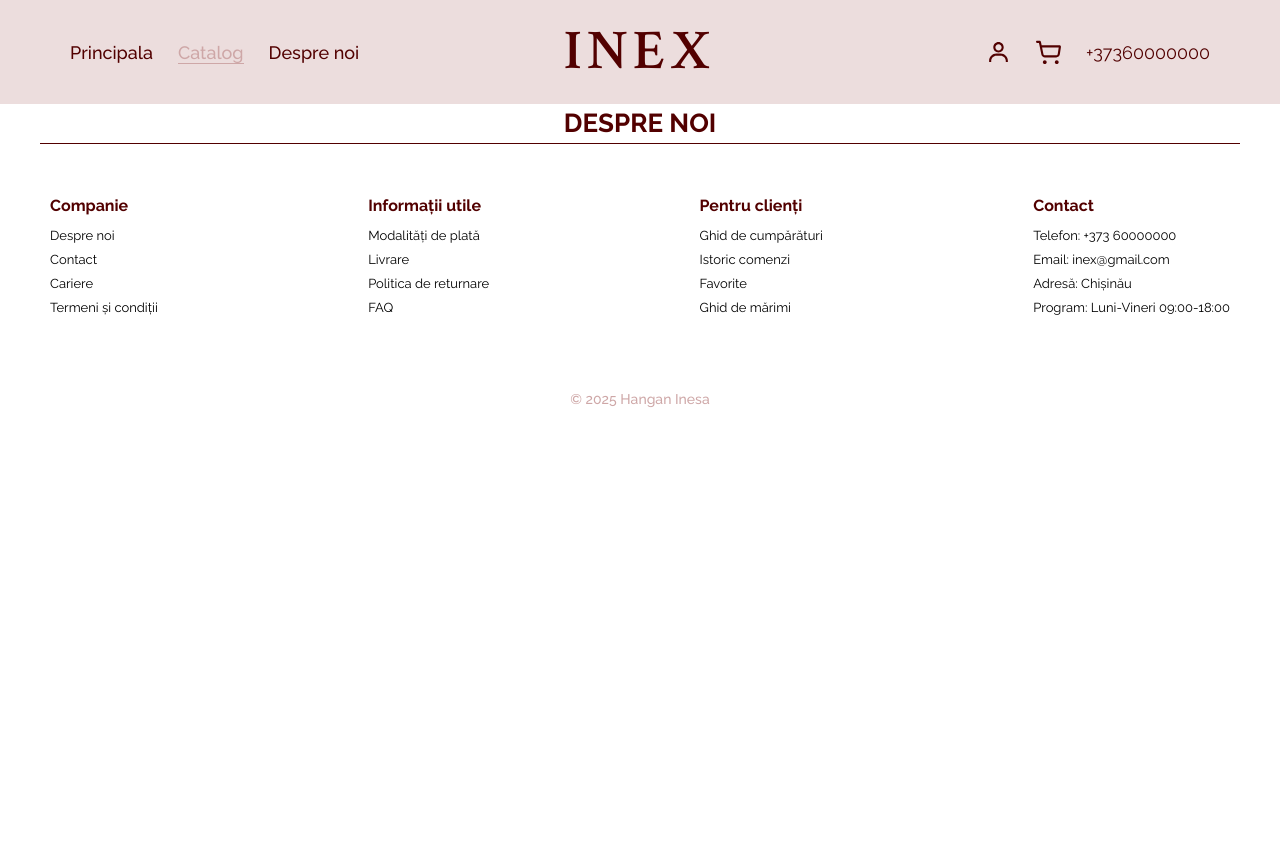
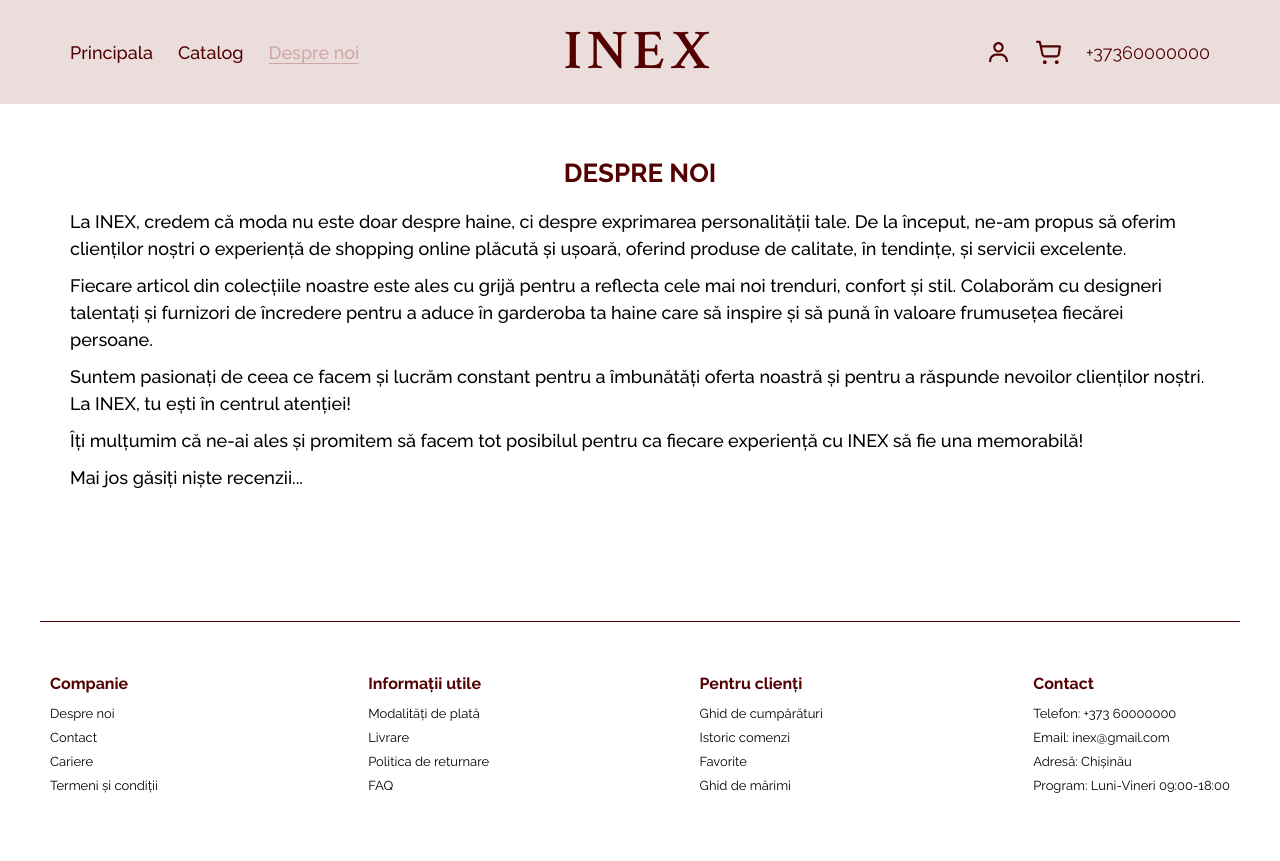
Before and after one commit to inessa013/inex, a PHP site: page /about.php in a window 1280 px wide. Shown: the top 861 px of the page. Before the commit the page ends 407 px from the top, so only its background shows below. Run offline with PHP 8.4, Linux system fonts and the light colour scheme.

Commit message:
Bug fixes

```diff
--- a/about.php
+++ b/about.php
@@ -1,3 +1,5 @@
+<?php $active = 'about'; ?>
+
 <!DOCTYPE html>
 <html lang="en">
 <head>
@@ -6,15 +8,36 @@
     <title>INEX</title>
     <link rel="stylesheet" href="css/reset.css">
     <link rel="stylesheet" href="css/style.css">
+    <link rel="stylesheet" href="css/about.css">
 </head>
 <body>
     <?php include_once __DIR__ . '/component/sprite-svg.php'; ?>
     <?php include_once __DIR__ . '/component/header.php'; ?>
     <main class="main">
-        <section class="about">
-            <h1 class="about__title title-1">
-                Despre noi
-            </h1>
+        <section class="about section">
+            <div class="about__container container">
+                <h1 class="about__title title-1">
+                    Despre noi
+                </h1>
+                <div class="about__informatie">
+                    <p class="about__paragraf">
+                        La INEX, credem că moda nu este doar despre haine, ci despre exprimarea personalității tale. De la început, ne-am propus să oferim clienților noștri o experiență de shopping online plăcută și ușoară, oferind produse de calitate, în tendințe, și servicii excelente.
+                    </p>
+                    <p class="about__paragraf">
+                        Fiecare articol din colecțiile noastre este ales cu grijă pentru a reflecta cele mai noi trenduri, confort și stil. Colaborăm cu designeri talentați și furnizori de încredere pentru a aduce în garderoba ta haine care să inspire și să pună în valoare frumusețea fiecărei persoane.
+                    </p>
+                    <p class="about__paragraf">
+                        Suntem pasionați de ceea ce facem și lucrăm constant pentru a îmbunătăți oferta noastră și pentru a răspunde nevoilor clienților noștri. La INEX, tu ești în centrul atenției!
+                    </p>
+                    <p class="about__paragraf">
+                        Îți mulțumim că ne-ai ales și promitem să facem tot posibilul pentru ca fiecare experiență cu INEX să fie una memorabilă!
+                    </p>
+                    <p class="about__paragraf">
+                        Mai jos găsiți niște recenzii...
+                    </p>
+                </div>
+
+            </div>
         </section>
     </main>
 
--- a/catalog.php
+++ b/catalog.php
@@ -1,3 +1,5 @@
+<?php $active = 'catalog'; ?>
+
 <!DOCTYPE html>
 <html>
 <head>
@@ -63,7 +65,9 @@
     </main>
 
     <?php include_once __DIR__ . '/component/footer.php' ?>
+
     <script src="js/products.js"></script>
+    <script src="js/render.js"></script>
     <script src="js/catalog.js"></script>
 </body>
 </html>
--- a/component/header.php
+++ b/component/header.php
@@ -4,13 +4,13 @@
             <nav class="header__menu menu">
                 <ul class="menu__list">
                     <li class="menu__item">
-                        <a href="index.php" class="menu__link">Principala</a>
+                        <a href="index.php" class="menu__link <?= $active === 'home' ? 'menu__link_active' : ''?>">Principala</a>
                     </li>
                     <li class="menu__item">
-                        <a href="catalog.php" class="menu__link menu__link_active">Catalog</a>
+                        <a href="catalog.php" class="menu__link <?= $active === 'catalog' ? 'menu__link_active' : ''?>">Catalog</a>
                     </li>
                     <li class="menu__item">
-                        <a href="about.php" class="menu__link">Despre noi</a>
+                        <a href="about.php" class="menu__link <?= $active === 'about' ? 'menu__link_active' : ''?>">Despre noi</a>
                     </li>
                 </ul>
             </nav>
--- /dev/null
+++ b/css/about.css
@@ -0,0 +1,12 @@
+.about__informatie {
+    padding-block: 15px 80px;
+    display: flex;
+    flex-direction: column;
+    gap: 10px;
+}
+
+.about__paragraf {
+    font-size: 18px;
+    font-weight: 500;
+    color: var(--color-black);
+}
--- a/css/style.css
+++ b/css/style.css
@@ -30,7 +30,7 @@ body {
 }
 
 .section {
-    padding-block:50px;
+    padding-block: 50px;
 }
 
 /* title */
@@ -353,16 +353,17 @@ nav ul li a, .header__tel{
 
 /* principala */
 
-.main__container {
+.catalog-start__intro {
+    width: 100%;
     display: flex;
     flex-direction: column;
     gap: 20px;
     align-items: center;
-    padding-block: 30px;
+    padding-bottom: 30px;
 }
 
-.principala {
-    margin-bottom: 30px;
+.catalog-start .card__img-wrapper {
+    height: 500px;
 }
 
 /* footer start */
--- /dev/null
+++ b/js/home.js
@@ -0,0 +1,4 @@
+const home = document.querySelector('[data-info]');
+const productHome = products.slice(0,3);
+
+renderCatalog(productHome, home);
```
Also changed, not shown: index.php (+10 -8 lines), js/catalog.js (+3 -28 lines), js/render.js (added, +17 -0 lines), js/header.js (added).
